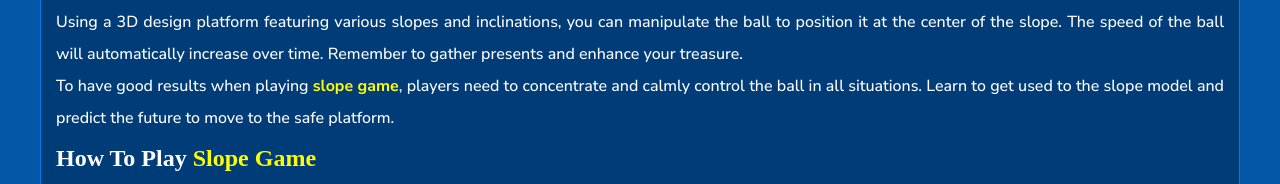
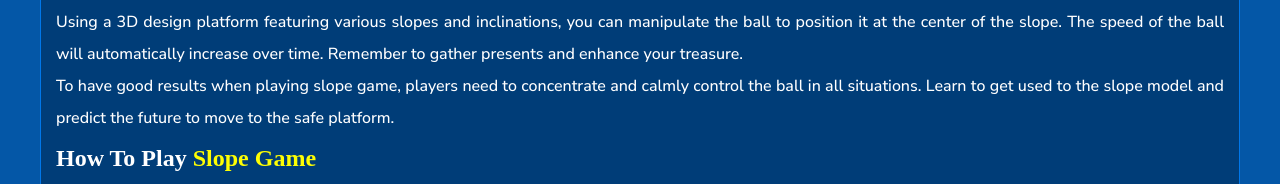
Before and after one commit to burgerbountyonline/burgerbountyonline.github.io, a plain HTML site: page slope-game.html in a window 1280 px wide. Shown: the part 1080-1264 px from the top of the page. Drawn offline with Linux system fonts and the light colour scheme.

Commit message:
Update slope-game.html

```diff
--- a/slope-game.html
+++ b/slope-game.html
@@ -167,7 +167,7 @@
 <div class="min-h-[20px] text-message flex w-full flex-col items-end gap-2 whitespace-normal break-words [.text-message+&amp;]:mt-5 overflow-x-auto" dir="auto" data-message-author-role="assistant" data-message-id="802d9467-2d62-45d6-9c69-98c798f8ce97">
 <div class="flex w-full flex-col gap-1 empty:hidden first:pt-[3px]" style="text-align: justify;">
 <p><strong>Slope Game</strong> is an endless running game in space with the task of driving a ball. The goal is to guide the ball forward safely, overcome all obstacles and run as far as possible.<br />Using a 3D design platform featuring various slopes and inclinations, you can manipulate the ball to position it at the center of the slope. The speed of the ball will automatically increase over time. Remember to gather presents and enhance your treasure.</p>
-<p>To have good results when playing <a href="https://slopegameio.io"><strong>slope game</strong></a>, players need to concentrate and calmly control the ball in all situations. Learn to get used to the slope model and predict the future to move to the safe platform.</p>
+<p>To have good results when playing slope game, players need to concentrate and calmly control the ball in all situations. Learn to get used to the slope model and predict the future to move to the safe platform.</p>
 <h2>How to play&nbsp;<a href="https://slopegameio.io/">Slope Game</a></h2>
 <p>To control the ball, use the <strong>arrow keys</strong> or <strong>A/D</strong> keys.<br />Choose the right time for the ball to jump over the slope, touch a safe plane, and not fall into space.</p>
 </div>
```
